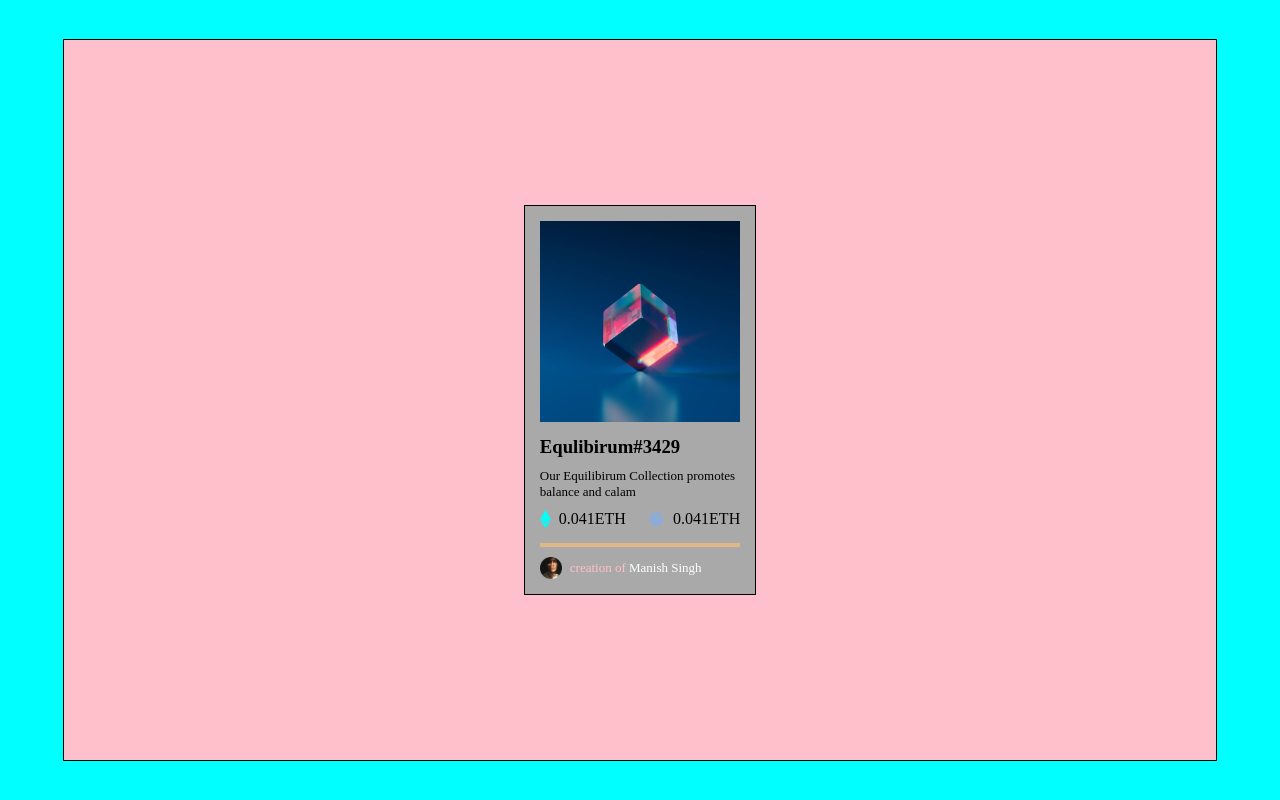
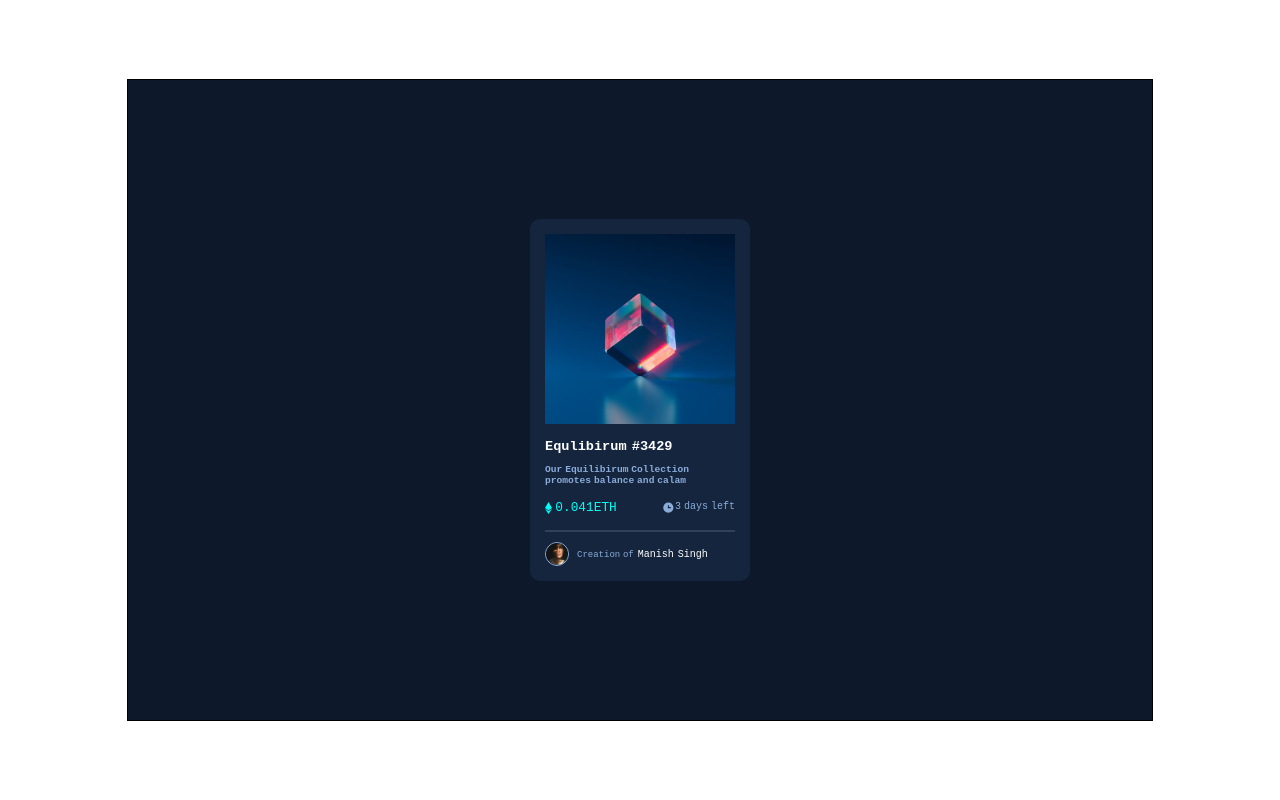
Before and after one commit to kbrmani/firstone, a plain HTML site: page index.html in a window 1280 px wide. Drawn offline with Linux system fonts and the light colour scheme.

Commit message:
modified css

```diff
--- a/index.html
+++ b/index.html
@@ -21,16 +21,17 @@
       height: 100vh;
       display: flex;
       align-items: center;
-      background-color: aqua;
+      font-family: 'Space Mono', monospace;
+
     }
 
 
     .container {
-      height: 90%;
+      height: 80%;
       border: 1px solid black;
-      width: 90%;
+      width: 80%;
       margin: 0 auto;
-      background-color: pink;
+      background-color: hsl(217, 54%, 11%);
       display: flex;
       align-items: center;
       justify-content: center;
@@ -39,18 +40,19 @@
     .container2 {
       width: 20%;
       min-width: 220px;
-      border: 1px solid black;
-      background-color: darkgray;
+      border-radius: 10px;
+      background-color: hsl(216, 50%, 16%);
     }
 
     .equ {
       width: 100%;
 
+
     }
 
     .container3 {
 
-      padding: 15px 15px ;
+      padding: 15px 15px;
 
     }
 
@@ -59,13 +61,21 @@
     }
 
     .p {
-      font-size: small;
+      font-size: 60%;
       margin-bottom: 10px;
+
+      color: hsl(215, 51%, 70%);
+      font-weight: bold;
+      letter-spacing: -0.em;
+      word-spacing: -0.3em;
+
 
     }
 
     .eth {
+
       display: flex;
+
 
     }
 
@@ -78,15 +88,21 @@
 
     .eth img {
       margin-right: 8px;
+      height: 12px;
+      margin-top: 8%;
     }
 
     .line {
-      border: 2px solid burlywood;
+      border: 2px solid hsl(215, 32%, 27%);
+      border-top: 0px;
+
 
     }
 
     .img2 {
       width: 22px;
+      border-radius: 20px;
+      border: 1px solid hsl(215, 51%, 70%);
 
     }
 
@@ -97,18 +113,60 @@
     }
 
     .span2 {
-      color: pink;
+      color: hsl(215, 51%, 70%);
       margin-left: 8px;
-      font-size: small;
+      font-size: 0.9em;
+      word-spacing: -0.3em
+      ;
     }
 
     .p3 {
       color: white;
       font-size: small;
+      word-spacing: -0.2em;
+      font-size: 10px;
+
     }
-    h3{
+    .name{
+      word-spacing: -0.50em;
+    }
+
+    h3 {
       margin-top: 10px;
       margin-bottom: 10px;
+      color: hsl(0, 0%, 100%);
+      font-size: 85%;
+      font-weight: bold;
+    }
+
+    .span1 {
+      margin-left: -3px;
+    }
+
+    .et {
+      color: hsl(178, 100%, 50%);
+      font-size: 80%;
+      margin-top: 4px;
+      margin-left: -5px;
+    }
+
+    .clock2 {
+      height: 13px;
+
+
+
+    }
+
+    .clo {
+      color: hsl(215, 51%, 70%);
+      font-size: x-small;
+      word-spacing: -0.3em;
+
+    }
+
+    .clo2 {
+      display: flex;
+      margin-top: 0.3em;
     }
   </style>
 </head>
@@ -121,24 +179,26 @@
         <div class="image">
           <img class="equ" src="images\equ.jpg" alt="">
         </div>
-        <h3>Equlibirum#3429</h3>
+        <h3>Equlibirum <span class="span1">#3429</span></h3>
         <div class="p">
           <p>Our Equilibirum Collection promotes balance and calam </p>
         </div>
         <div class="clock">
           <div class="eth">
             <img src="images/icon-ethereum.svg" alt="">
-            <span>0.041ETH</span>
+            <span class="et">0.041ETH</span>
           </div>
-          <div class="eth">
-            <img src="images/icon-clock.svg" alt="">
-            <span>0.041ETH</span>
+          <div class="clo2">
+            <img class="clock2" src="images/icon-clock.svg" alt="">
+            <span class="clo">3 days left</span>
           </div>
         </div>
-        <div class="line"></div>
+        <div>
+          <hr class="line">
+        </div>
         <div class="icon">
           <img class="img2" src="images/image-avatar.png" alt="">
-          <p class="p3"><span class="span2">creation of</span> Manish Singh </p>
+          <p class="p3"><span class="span2">Creation of</span> Manish Singh </p>
         </div>
       </div>
 
```
